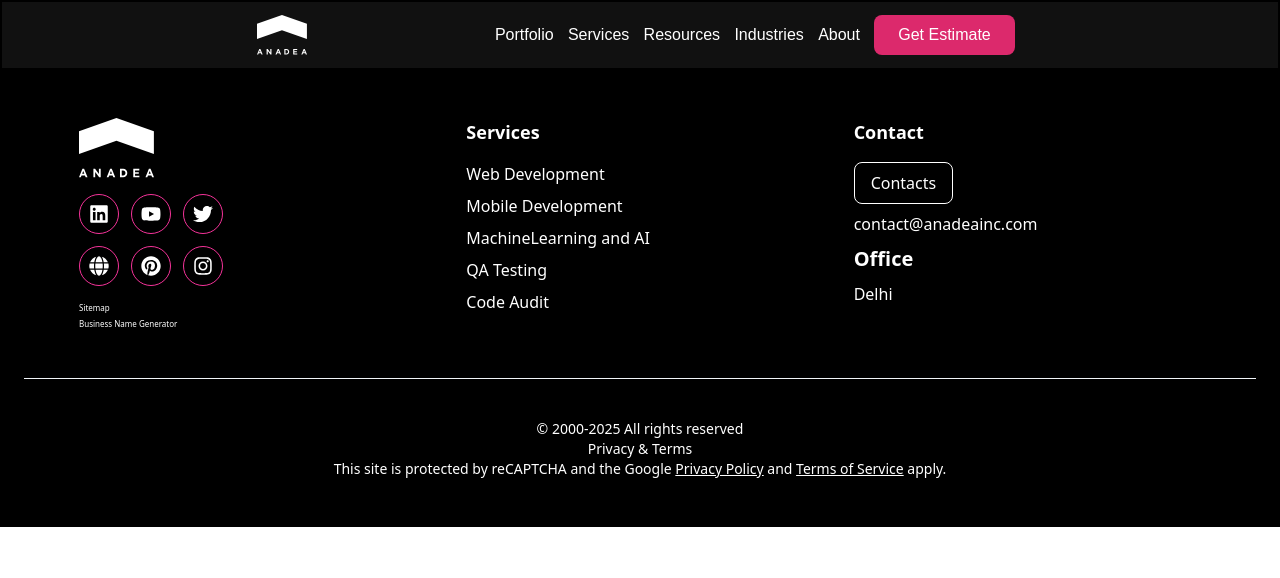
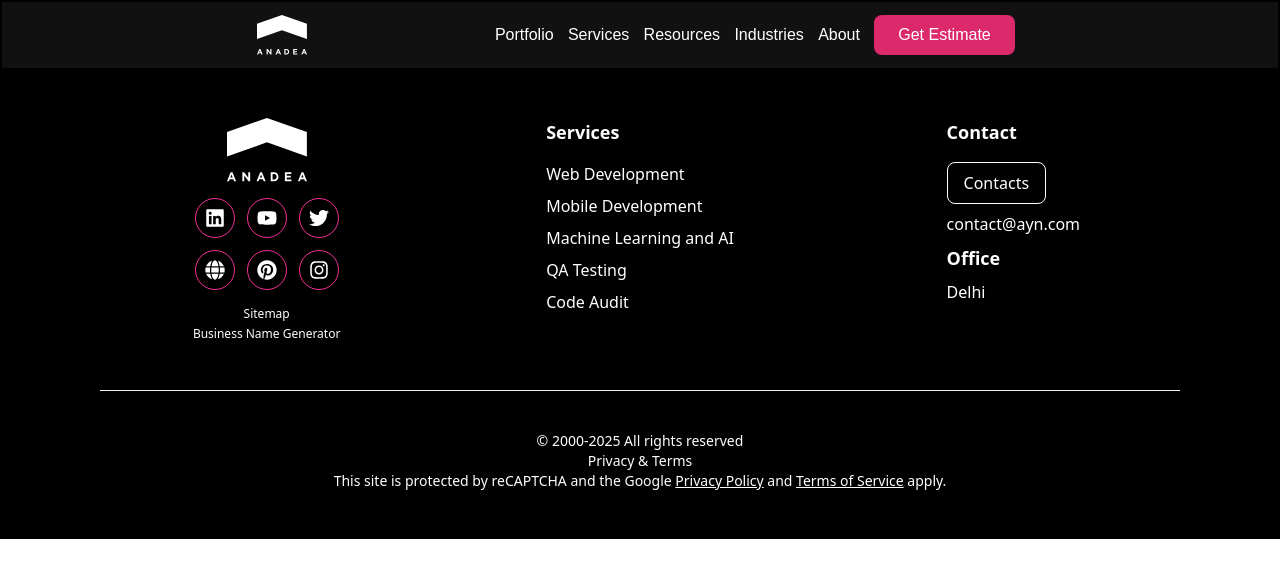
Before and after one commit to amiamit576/Portfolio, a React (Vite) app in the folder client/: page / in a window 1280 px wide. Shown: the top 578 px of the page. Built offline with nearby package versions, Linux system fonts and the light colour scheme.

Commit message:
updated  footer

```diff
--- a/client/src/layout/Footer.jsx
+++ b/client/src/layout/Footer.jsx
@@ -15,58 +15,67 @@ const socialMedia = [
   { name: "Website", icon: <FaGlobe />, href: "#" },
   { name: "Pinterest", icon: <FaPinterest />, href: "#" },
   { name: "Instagram", icon: <FaInstagram />, href: "#" },
-
 ];
 
 const services = [
   "Web Development",
   "Mobile Development",
-  "MachineLearning and AI",
+  "Machine Learning and AI",
   "QA Testing",
   "Code Audit",
 ];
 
 function Footer() {
   return (
-    <footer className="bg-black text-[#fff] py-12 h-auto">
+    <footer className="bg-black text-white py-12 h-auto">
       <div className="mx-auto max-w-[1330px] px-6">
-        {/* Grid Layout - Max Width 1160px Without Padding */}
-        <div className="mx-auto max-w-[1122px] grid grid-cols-1 gap-10 md:grid-cols-3 lg:grid-cols-3">
+        {/* Grid Layout */}
+        <div className="mx-auto max-w-[1080px] grid grid-cols-1 gap-10 md:grid-cols-3 lg:grid-cols-3 justify-items-center">
           {/* Logo & Social Links */}
-          <div>
-            <div className="mb-4">
-              <img src="assets/logo.svg" alt="Anadea Logo" className="h-15 cursor-pointer" />
+          <div className="text-center">
+            <div className="mb-4 flex justify-center">
+              <img
+                src="assets/logo.svg"
+                alt="Anadea Logo"
+                className="h-16 cursor-pointer"
+              />
             </div>
-            {/* Social Icons to  intreact   with us  socially */}
-            <div className="flex flex-wrap gap-3 max-w-[170px] ">
+            {/* Social Icons */}
+            <div className="flex flex-wrap gap-3 max-w-[170px] justify-center">
               {socialMedia.map((item) => (
                 <a
                   key={uniqueKey()}
                   href={item.href}
-                  className="border border-pink-500 p-2 rounded-full flex items-center justify-center w-10 h-10 text-xl  hover:bg-pink-600"
+                  className="border border-pink-500 p-2 rounded-full flex items-center justify-center w-10 h-10 text-xl hover:bg-pink-600 transition duration-300"
                   aria-label={item.name}
                 >
                   {item.icon}
                 </a>
               ))}
             </div>
-            {/* needed comment here */}
+            {/* Extra Links */}
             <div className="mt-4 space-y-1">
-              <a href="#" className="block text-[8px] hover:text-pink-400 cursor-pointer">
+              <a
+                href="#"
+                className="block text-xs hover:text-pink-400 cursor-pointer"
+              >
                 Sitemap
               </a>
-              <a href="#" className="block text-[8px] hover:text-pink-400 cursor-pointer">
+              <a
+                href="#"
+                className="block text-xs hover:text-pink-400 cursor-pointer"
+              >
                 Business Name Generator
               </a>
             </div>
           </div>
 
-          {/* Services section  we  import   services from   above */}
-          <div className="">
+          {/* Services Section */}
+          <div className="text-center md:text-left">
             <h3 className="text-lg font-bold mb-4 hover:text-pink-500">
               Services
             </h3>
-            <ul className="space-y-2">
+            <ul className="hidden [@media(min-width:450px)]:block space-y-2">
               {services.map((service) => (
                 <li
                   key={uniqueKey()}
@@ -78,21 +87,29 @@ function Footer() {
             </ul>
           </div>
 
-          {/* Contact Section were we need  to update  some change required */}
-          <div className="">
-            <h3 className="text-lg font-bold mb-4 hover:text-pink-500 cursor-pointer">Contact</h3>
-            <button className="border border-white px-4 py-2 bg-black rounded-lg hover:bg-white hover:text-black text-white">
+          {/* Contact Section */}
+          <div className="text-center md:text-left">
+            <h3 className="text-lg font-bold mb-4 hover:text-pink-500 cursor-pointer">
+              Contact
+            </h3>
+            <button className="border border-white px-4 py-2 bg-black rounded-lg hover:bg-white hover:text-black transition duration-300 cursor-pointer">
               Contacts
             </button>
 
-            <p className="mt-2 hover:text-pink-400 cursor-pointer">contact@anadeainc.com</p>
-            <p className="mt-2 font-bold text-[20px] hover:text-pink-400 cursor-pointer">Office</p>
+            <p className="mt-2 hover:text-pink-400 cursor-pointer">
+              contact@ayn.com
+            </p>
+            <p className="mt-2 font-bold text-lg hover:text-pink-400 cursor-pointer">
+              Office
+            </p>
             <p className="mt-2 hover:text-pink-400 cursor-pointer">Delhi</p>
           </div>
         </div>
-        <hr className="border-t-1 border-slate-100 mt-12" />
 
-        {/* Footer Bottom  side  with */}
+        {/* Divider Line */}
+        <div className="border-t border-slate-100 mt-12 max-w-[1080px] mx-auto"></div>
+
+        {/* Footer Bottom Section */}
         <div className="mt-10 text-center text-sm">
           <p>© 2000-2025 All rights reserved</p>
           <p>Privacy & Terms</p>
```
